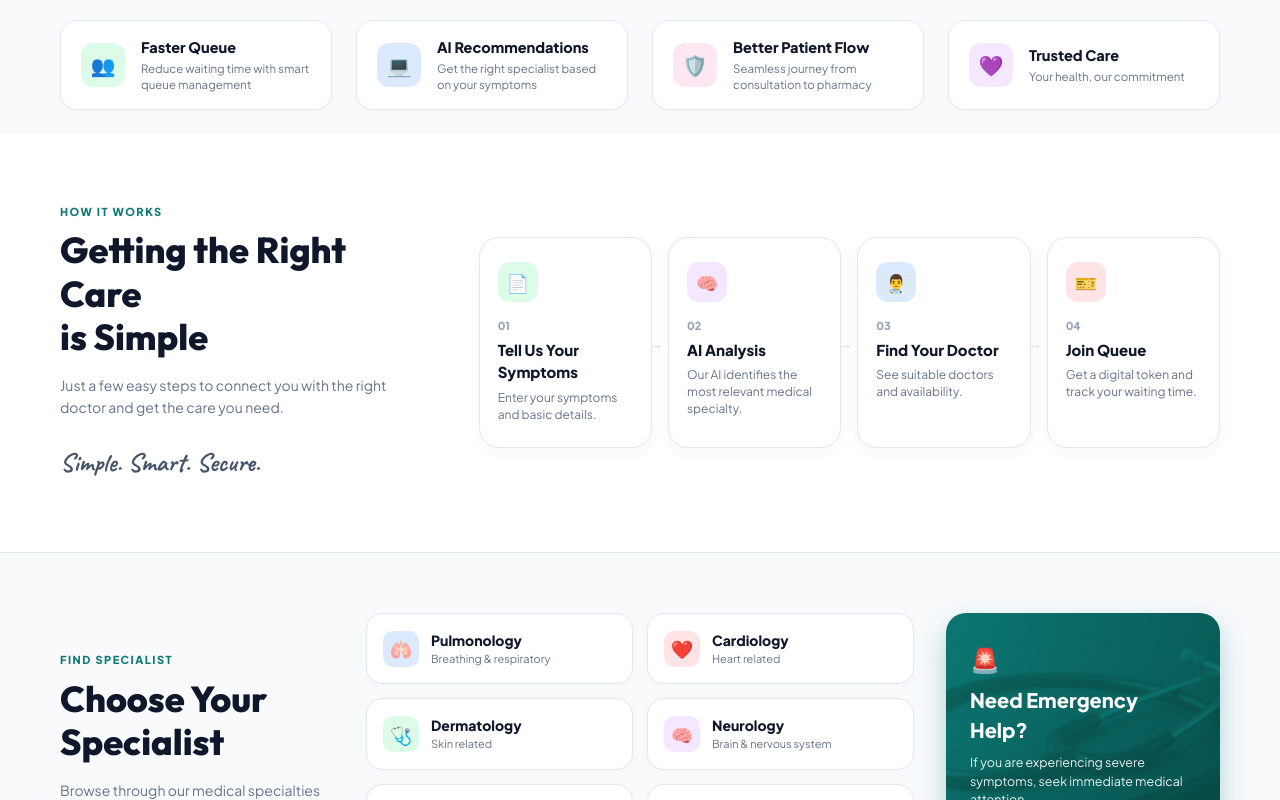
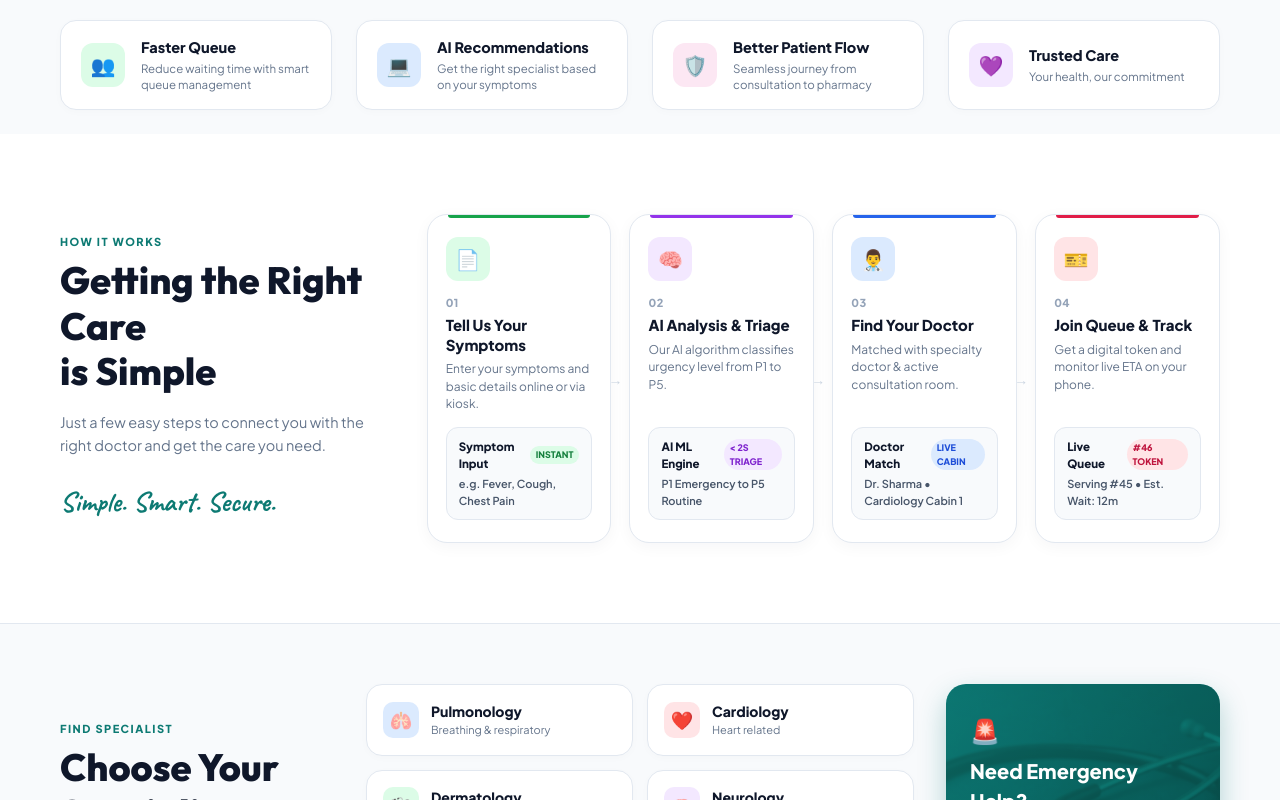
Before and after one commit to muralimdev07/Mediflow-Ai, a React (Vite) app in the folder frontend/: page / in a window 1280 px wide. Shown: the part 620-1420 px from the top of the page. Built offline with nearby package versions, Linux system fonts and the light colour scheme; no server answers.

Commit message:
feat: enrich HOW IT WORKS section step cards with top colored accent lines, live preview detail boxes, and interactive hover effects

```diff
--- a/frontend/src/components/LandingPage.css
+++ b/frontend/src/components/LandingPage.css
@@ -427,17 +427,17 @@
   line-height: 1.4;
 }
 
-/* ── HOW IT WORKS (4-Step Horizontal Workflow) ─────────── */
+/* ── HOW IT WORKS (Ultra-Rich Detailed Step Cards) ──────── */
 .mf-ref-how-sec {
-  padding: 70px 60px;
+  padding: 80px 60px;
   max-width: 1440px;
   margin: 0 auto;
 }
 
 .mf-ref-how-grid {
   display: grid;
-  grid-template-columns: 4fr 8fr;
-  gap: 48px;
+  grid-template-columns: 3.5fr 8.5fr;
+  gap: 40px;
   align-items: center;
 }
 
@@ -456,7 +456,7 @@
 
 .mf-ref-how-h2 {
   font-family: 'Outfit', sans-serif;
-  font-size: 36px;
+  font-size: 38px;
   font-weight: 800;
   color: #0F172A;
   line-height: 1.2;
@@ -464,7 +464,7 @@
 }
 
 .mf-ref-how-p {
-  font-size: 14px;
+  font-size: 14.5px;
   color: #64748B;
   line-height: 1.6;
   margin-bottom: 24px;
@@ -472,16 +472,16 @@
 
 .mf-ref-handwriting {
   font-family: 'Caveat', cursive;
-  font-size: 26px;
+  font-size: 28px;
   font-weight: 700;
-  color: #475569;
+  color: #0D7A73;
 }
 
-/* 4 Step Process Cards Grid */
+/* 4 Step Cards Grid - Detailed & Interactive */
 .mf-ref-steps-grid {
   display: grid;
   grid-template-columns: repeat(4, 1fr);
-  gap: 16px;
+  gap: 18px;
   position: relative;
 }
 
@@ -489,28 +489,46 @@
   background: #FFFFFF;
   border: 1px solid #E2E8F0;
   border-radius: 20px;
-  padding: 24px 18px;
+  padding: 22px 18px;
   box-shadow: 0 4px 16px rgba(15, 23, 42, 0.04);
   text-align: left;
   position: relative;
-  transition: all 0.2s ease;
+  transition: all 0.3s ease;
+  display: flex;
+  flex-direction: column;
+  justify-content: space-between;
+  cursor: pointer;
 }
 
 .mf-ref-step-card:hover {
-  transform: translateY(-4px);
-  box-shadow: 0 12px 24px rgba(15, 23, 42, 0.08);
-  border-color: #CBD5E1;
+  transform: translateY(-6px);
+  box-shadow: 0 16px 32px rgba(15, 23, 42, 0.1);
+  border-color: #0D7A73;
 }
 
+.mf-step-top-bar {
+  position: absolute;
+  top: 0;
+  left: 20px;
+  right: 20px;
+  height: 3px;
+  border-radius: 0 0 4px 4px;
+}
+
+.mf-step-top-bar.s1 { background: #16A34A; }
+.mf-step-top-bar.s2 { background: #9333EA; }
+.mf-step-top-bar.s3 { background: #2563EB; }
+.mf-step-top-bar.s4 { background: #E11D48; }
+
 .mf-ref-step-icon-box {
-  width: 40px;
-  height: 40px;
+  width: 44px;
+  height: 44px;
   border-radius: 12px;
   display: flex;
   align-items: center;
   justify-content: center;
-  font-size: 18px;
-  margin-bottom: 16px;
+  font-size: 20px;
+  margin-bottom: 14px;
 }
 
 .mf-ref-step-icon-box.s1 { background: #DCFCE7; color: #16A34A; }
@@ -522,6 +540,7 @@
   font-size: 11px;
   font-weight: 800;
   color: #94A3B8;
+  letter-spacing: 0.5px;
   margin-bottom: 4px;
 }
 
@@ -530,13 +549,51 @@
   font-weight: 800;
   color: #0F172A;
   margin: 0 0 6px 0;
+  line-height: 1.3;
 }
 
 .mf-ref-step-desc {
   font-size: 12px;
   color: #64748B;
-  line-height: 1.4;
-  margin: 0;
+  line-height: 1.45;
+  margin: 0 0 14px 0;
+}
+
+/* Rich Preview Pill Box inside each Step Card */
+.mf-step-detail-box {
+  background: #F8FAFC;
+  border: 1px solid #E2E8F0;
+  border-radius: 12px;
+  padding: 10px 12px;
+  font-size: 11.5px;
+}
+
+.mf-step-detail-header {
+  display: flex;
+  align-items: center;
+  justify-content: space-between;
+  font-weight: 800;
+  color: #0F172A;
+  margin-bottom: 4px;
+}
+
+.mf-step-badge-tag {
+  font-size: 9px;
+  font-weight: 800;
+  padding: 2px 6px;
+  border-radius: 99px;
+  text-transform: uppercase;
+}
+
+.mf-step-badge-tag.tag1 { background: #DCFCE7; color: #15803D; }
+.mf-step-badge-tag.tag2 { background: #F3E8FF; color: #7E22CE; }
+.mf-step-badge-tag.tag3 { background: #DBEAFE; color: #1D4ED8; }
+.mf-step-badge-tag.tag4 { background: #FFE4E6; color: #BE123C; }
+
+.mf-step-detail-txt {
+  font-size: 11px;
+  color: #475569;
+  font-weight: 600;
 }
 
 .mf-ref-arrow-next {
@@ -604,6 +661,7 @@
   box-shadow: 0 2px 8px rgba(0, 0, 0, 0.02);
   transition: all 0.2s ease;
   text-align: left;
+  cursor: pointer;
 }
 
 .mf-ref-spec-card:hover {
--- a/frontend/src/components/LandingPage.jsx
+++ b/frontend/src/components/LandingPage.jsx
@@ -190,7 +190,7 @@ const LandingPage = ({ onGetStarted }) => {
         </div>
       </section>
 
-      {/* 4. HOW IT WORKS (4-Step Horizontal Workflow) */}
+      {/* 4. HOW IT WORKS (Ultra-Rich Detailed Step Cards) */}
       <section id="how-it-works" className="mf-ref-how-sec">
         <div className="mf-ref-how-grid">
           {/* Left Title */}
@@ -205,41 +205,81 @@ const LandingPage = ({ onGetStarted }) => {
             <div className="mf-ref-handwriting">Simple. Smart. Secure.</div>
           </div>
 
-          {/* Right 4 Horizontal Step Cards */}
+          {/* Right 4 Horizontal Step Cards with Rich Detail Boxes */}
           <div className="mf-ref-steps-grid">
-            {/* Step 1 */}
-            <div className="mf-ref-step-card">
+            {/* Step 01 */}
+            <div className="mf-ref-step-card" onClick={handleLoginClick}>
+              <div className="mf-step-top-bar s1" />
+              <div>
                 <div className="mf-ref-step-icon-box s1">📄</div>
                 <div className="mf-ref-step-num">01</div>
                 <h3 className="mf-ref-step-h3">Tell Us Your Symptoms</h3>
-              <p className="mf-ref-step-desc">Enter your symptoms and basic details.</p>
+                <p className="mf-ref-step-desc">Enter your symptoms and basic details online or via kiosk.</p>
+              </div>
+              <div className="mf-step-detail-box">
+                <div className="mf-step-detail-header">
+                  <span>Symptom Input</span>
+                  <span className="mf-step-badge-tag tag1">INSTANT</span>
+                </div>
+                <div className="mf-step-detail-txt">e.g. Fever, Cough, Chest Pain</div>
+              </div>
               <div className="mf-ref-arrow-next">→</div>
             </div>
 
-            {/* Step 2 */}
-            <div className="mf-ref-step-card">
+            {/* Step 02 */}
+            <div className="mf-ref-step-card" onClick={handleLoginClick}>
+              <div className="mf-step-top-bar s2" />
+              <div>
                 <div className="mf-ref-step-icon-box s2">🧠</div>
                 <div className="mf-ref-step-num">02</div>
-              <h3 className="mf-ref-step-h3">AI Analysis</h3>
-              <p className="mf-ref-step-desc">Our AI identifies the most relevant medical specialty.</p>
+                <h3 className="mf-ref-step-h3">AI Analysis & Triage</h3>
+                <p className="mf-ref-step-desc">Our AI algorithm classifies urgency level from P1 to P5.</p>
+              </div>
+              <div className="mf-step-detail-box">
+                <div className="mf-step-detail-header">
+                  <span>AI ML Engine</span>
+                  <span className="mf-step-badge-tag tag2">&lt; 2s TRIAGE</span>
+                </div>
+                <div className="mf-step-detail-txt">P1 Emergency to P5 Routine</div>
+              </div>
               <div className="mf-ref-arrow-next">→</div>
             </div>
 
-            {/* Step 3 */}
-            <div className="mf-ref-step-card">
+            {/* Step 03 */}
+            <div className="mf-ref-step-card" onClick={handleLoginClick}>
+              <div className="mf-step-top-bar s3" />
+              <div>
                 <div className="mf-ref-step-icon-box s3">👨‍⚕️</div>
                 <div className="mf-ref-step-num">03</div>
                 <h3 className="mf-ref-step-h3">Find Your Doctor</h3>
-              <p className="mf-ref-step-desc">See suitable doctors and availability.</p>
+                <p className="mf-ref-step-desc">Matched with specialty doctor & active consultation room.</p>
+              </div>
+              <div className="mf-step-detail-box">
+                <div className="mf-step-detail-header">
+                  <span>Doctor Match</span>
+                  <span className="mf-step-badge-tag tag3">LIVE CABIN</span>
+                </div>
+                <div className="mf-step-detail-txt">Dr. Sharma • Cardiology Cabin 1</div>
+              </div>
               <div className="mf-ref-arrow-next">→</div>
             </div>
 
-            {/* Step 4 */}
-            <div className="mf-ref-step-card">
+            {/* Step 04 */}
+            <div className="mf-ref-step-card" onClick={handleLoginClick}>
+              <div className="mf-step-top-bar s4" />
+              <div>
                 <div className="mf-ref-step-icon-box s4">🎫</div>
                 <div className="mf-ref-step-num">04</div>
-              <h3 className="mf-ref-step-h3">Join Queue</h3>
-              <p className="mf-ref-step-desc">Get a digital token and track your waiting time.</p>
+                <h3 className="mf-ref-step-h3">Join Queue & Track</h3>
+                <p className="mf-ref-step-desc">Get a digital token and monitor live ETA on your phone.</p>
+              </div>
+              <div className="mf-step-detail-box">
+                <div className="mf-step-detail-header">
+                  <span>Live Queue</span>
+                  <span className="mf-step-badge-tag tag4">#46 TOKEN</span>
+                </div>
+                <div className="mf-step-detail-txt">Serving #45 • Est. Wait: 12m</div>
+              </div>
             </div>
           </div>
         </div>
@@ -262,7 +302,7 @@ const LandingPage = ({ onGetStarted }) => {
 
           {/* Center 8 Specialties Cards */}
           <div className="mf-ref-spec-grid">
-            <div className="mf-ref-spec-card">
+            <div className="mf-ref-spec-card" onClick={handleLoginClick}>
               <div className="mf-ref-spec-icon" style={{ background: '#DBEAFE', color: '#2563EB' }}>🫁</div>
               <div>
                 <div className="mf-ref-spec-name">Pulmonology</div>
@@ -270,7 +310,7 @@ const LandingPage = ({ onGetStarted }) => {
               </div>
             </div>
 
-            <div className="mf-ref-spec-card">
+            <div className="mf-ref-spec-card" onClick={handleLoginClick}>
               <div className="mf-ref-spec-icon" style={{ background: '#FFE4E6', color: '#E11D48' }}>❤️</div>
               <div>
                 <div className="mf-ref-spec-name">Cardiology</div>
@@ -278,7 +318,7 @@ const LandingPage = ({ onGetStarted }) => {
               </div>
             </div>
 
-            <div className="mf-ref-spec-card">
+            <div className="mf-ref-spec-card" onClick={handleLoginClick}>
               <div className="mf-ref-spec-icon" style={{ background: '#DCFCE7', color: '#16A34A' }}>🩺</div>
               <div>
                 <div className="mf-ref-spec-name">Dermatology</div>
@@ -286,7 +326,7 @@ const LandingPage = ({ onGetStarted }) => {
               </div>
             </div>
 
-            <div className="mf-ref-spec-card">
+            <div className="mf-ref-spec-card" onClick={handleLoginClick}>
               <div className="mf-ref-spec-icon" style={{ background: '#F3E8FF', color: '#9333EA' }}>🧠</div>
               <div>
                 <div className="mf-ref-spec-name">Neurology</div>
@@ -294,7 +334,7 @@ const LandingPage = ({ onGetStarted }) => {
               </div>
             </div>
 
-            <div className="mf-ref-spec-card">
+            <div className="mf-ref-spec-card" onClick={handleLoginClick}>
               <div className="mf-ref-spec-icon" style={{ background: '#FEF3C7', color: '#D97706' }}>👂</div>
               <div>
                 <div className="mf-ref-spec-name">ENT</div>
@@ -302,7 +342,7 @@ const LandingPage = ({ onGetStarted }) => {
               </div>
             </div>
 
-            <div className="mf-ref-spec-card">
+            <div className="mf-ref-spec-card" onClick={handleLoginClick}>
               <div className="mf-ref-spec-icon" style={{ background: '#E0F2FE', color: '#0284C7' }}>🦴</div>
               <div>
                 <div className="mf-ref-spec-name">Orthopedics</div>
@@ -310,7 +350,7 @@ const LandingPage = ({ onGetStarted }) => {
               </div>
             </div>
 
-            <div className="mf-ref-spec-card">
+            <div className="mf-ref-spec-card" onClick={handleLoginClick}>
               <div className="mf-ref-spec-icon" style={{ background: '#FFEDD5', color: '#EA580C' }}>👶</div>
               <div>
                 <div className="mf-ref-spec-name">Pediatrics</div>
@@ -318,7 +358,7 @@ const LandingPage = ({ onGetStarted }) => {
               </div>
             </div>
 
-            <div className="mf-ref-spec-card">
+            <div className="mf-ref-spec-card" onClick={handleLoginClick}>
               <div className="mf-ref-spec-icon" style={{ background: '#E0E7FF', color: '#4F46E5' }}>👁️</div>
               <div>
                 <div className="mf-ref-spec-name">Ophthalmology</div>
```
Lines whose indentation alone changed are shown as unchanged.
